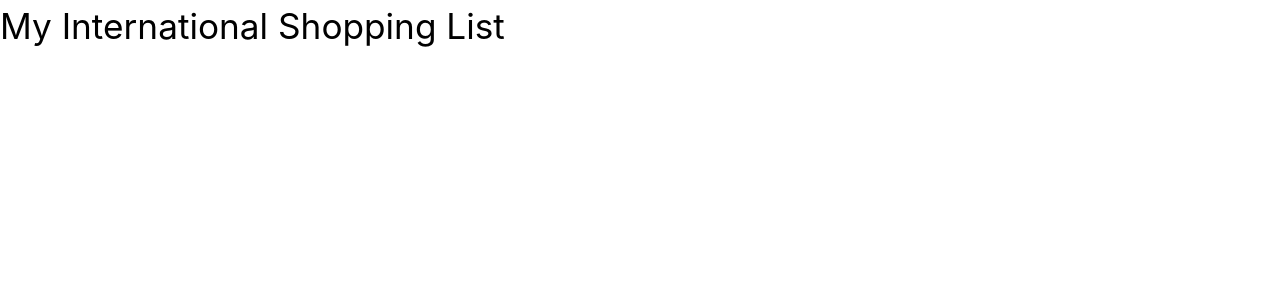
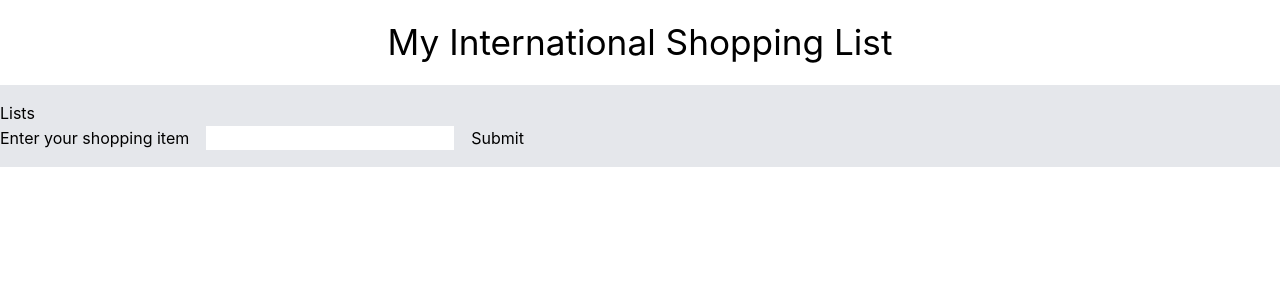
Before and after one commit to KimLitjens/international_shopping_list, a React (Create React App) app: page / in a window 1280 px wide. Shown: the top 300 px of the page. Built offline with nearby package versions, Linux system fonts and the light colour scheme.

Commit message:
add list comp

```diff
--- /dev/null
+++ b/src/components/list/index.js
@@ -0,0 +1,20 @@
+import React from 'react'
+
+export default function Index() {
+
+    const onSubmitHandler = (e) => {
+        e.preventDefault()
+        console.log("submitted")
+    }
+    return (
+        <div className="bg-gray-200 py-4">
+            <p>Lists</p>
+            <form onSubmit={(e) => onSubmitHandler(e)}>
+                <label htmlFor=""> Enter your shopping item
+                    <input type="text" className="border mx-4" />
+                </label>
+                <button type="submit">Submit</button>
+            </form>
+        </div>
+    )
+}
--- a/src/pages/homepage.js
+++ b/src/pages/homepage.js
@@ -1,9 +1,11 @@
 import React from 'react'
+import { Header, List } from '../components'
 
 export default function homepage() {
     return (
-        <div>
-            <h1>My International Shopping List</h1>
-        </div>
+        <>
+            <Header />
+            <List />
+        </>
     )
 }
```
Also changed, not shown: src/components/list/list.styles.js (added).
